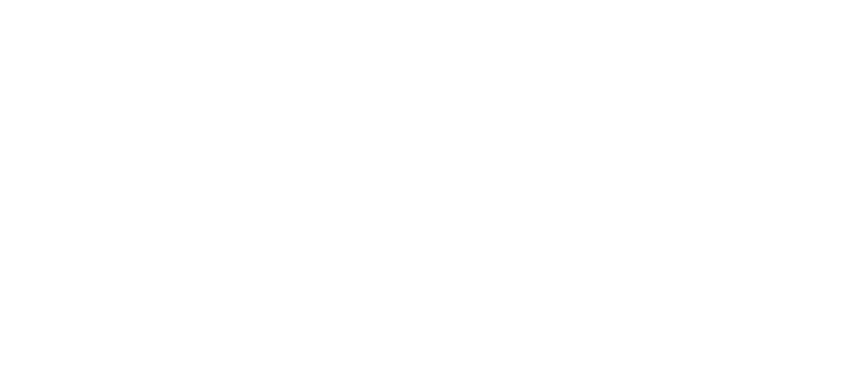
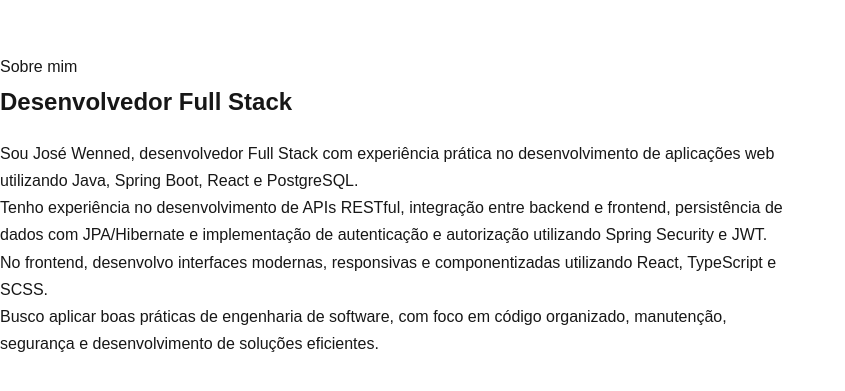
Before and after one commit to JoseWenned/repository-portfolio-profissional, a Next.js app: page / in a window 1280 px wide. Shown: the part 1013-1404 px from the top of the page, without its empty margins (0-845 px from the left). Before the commit the page ends 818 px from the top, so only its background shows below. Built offline with nearby package versions, Linux system fonts and the light colour scheme.

Commit message:
feat: create about section

```diff
--- a/src/app/page.tsx
+++ b/src/app/page.tsx
@@ -1,3 +1,4 @@
+import About from "@/components/About/About";
 import Header from "@/components/Header/Header";
 import Hero from "@/components/Hero/Hero";
 
@@ -7,6 +8,7 @@
     <Header />
       <main>
         <Hero />
+        <About />
       </main>
     </>
   );
--- /dev/null
+++ b/src/components/About/About.module.css
@@ -0,0 +1,21 @@
+.about {
+  min-height: 100vh;
+  display: flex;
+  align-items: center;
+}
+
+.content {
+  max-width: 800px;
+}
+
+.label {
+  margin: 0;
+}
+
+.content h2 {
+  margin: 0.5rem 0 1.5rem;
+}
+
+.content p {
+  line-height: 1.7;
+}
--- /dev/null
+++ b/src/components/About/About.tsx
@@ -0,0 +1,37 @@
+import styles from "./About.module.css";
+
+export default function About() {
+    return (
+        <section className={styles.about} id="sobre">
+            <div className={styles.content}>
+                <p className={styles.label}>Sobre mim</p>
+
+                <h2>Desenvolvedor Full Stack</h2>
+
+                <p>
+                    Sou José Wenned, desenvolvedor Full Stack com experiência prática no
+                    desenvolvimento de aplicações web utilizando Java, Spring Boot, React
+                    e PostgreSQL.
+                </p>
+
+                <p>
+                    Tenho experiência no desenvolvimento de APIs RESTful, integração
+                    entre backend e frontend, persistência de dados com JPA/Hibernate e
+                    implementação de autenticação e autorização utilizando Spring
+                    Security e JWT.
+                </p>
+
+                <p>
+                    No frontend, desenvolvo interfaces modernas, responsivas e
+                    componentizadas utilizando React, TypeScript e SCSS.
+                </p>
+
+                <p>
+                    Busco aplicar boas práticas de engenharia de software, com foco em
+                    código organizado, manutenção, segurança e desenvolvimento de
+                    soluções eficientes.
+                </p>
+            </div>
+        </section>
+    );
+}
```
